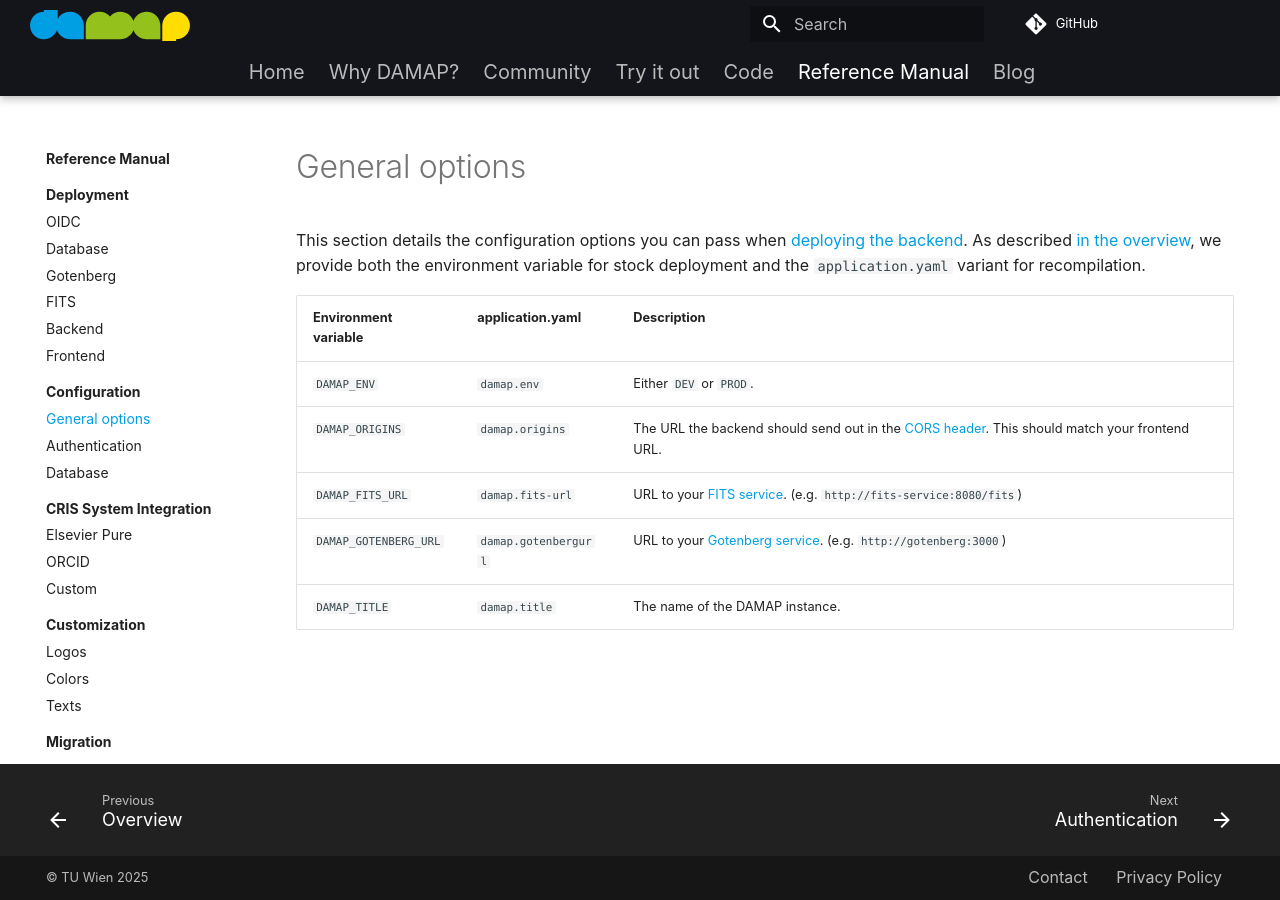
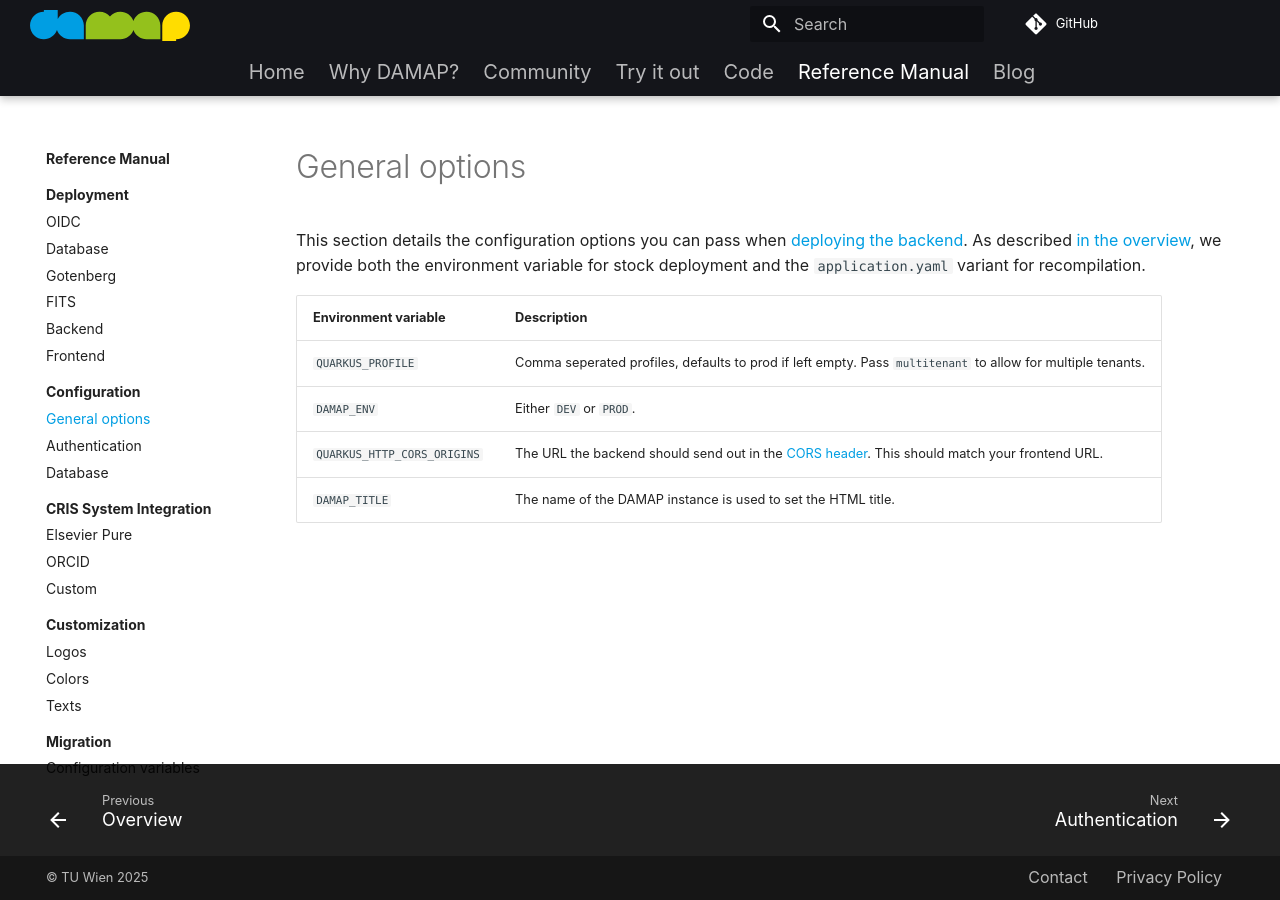
Before and after one commit to damap-org/damap-website, an MkDocs documentation site: the page built from docs/manual/configuration/general.md, in a window 1280 px wide. Built offline with MkDocs 1.6.1 and Material for MkDocs 9.7.7, drawn with Linux system fonts in a browser that asks for light colours; plug-ins that fetch from the network failed and are left out.

Commit message:
Update docs for general configs

```diff
--- a/docs/manual/configuration/general.md
+++ b/docs/manual/configuration/general.md
@@ -8,10 +8,9 @@ hide:
 
 This section details the configuration options you can pass when [deploying the backend](../deployment/backend.md). As described [in the overview](index.md), we provide both the environment variable for stock deployment and the `application.yaml` variant for recompilation.
 
-| Environment variable  | application.yaml     | Description                                                                                                                                                   |
-|-----------------------|----------------------|---------------------------------------------------------------------------------------------------------------------------------------------------------------|
-| `DAMAP_ENV`           | `damap.env`          | Either `DEV` or `PROD`.                                                                                                                                       |
-| `DAMAP_ORIGINS`       | `damap.origins`      | The URL the backend should send out in the [CORS header](https://developer.mozilla.org/en-US/docs/Web/HTTP/Guides/CORS). This should match your frontend URL. |
-| `DAMAP_FITS_URL`      | `damap.fits-url`     | URL to your [FITS service](../deployment/fits.md). (e.g. `http://fits-service:8080/fits`)                                                                     |
-| `DAMAP_GOTENBERG_URL` | `damap.gotenbergurl` | URL to your [Gotenberg service](../deployment/gotenberg.md). (e.g. `http://gotenberg:3000`)                                                                   |
-| `DAMAP_TITLE`         | `damap.title`        | The name of the DAMAP instance.                                                                                                                               |
+| Environment variable  | Description                                                                                                                                                   |
+|-----------------------|---------------------------------------------------------------------------------------------------------------------------------------------------------------|
+| `QUARKUS_PROFILE`     | Comma seperated profiles, defaults to prod if left empty. Pass `multitenant` to allow for multiple tenants.                                                   |
+| `DAMAP_ENV`           | Either `DEV` or `PROD`.                                                                                                                                       |
+| `QUARKUS_HTTP_CORS_ORIGINS`| The URL the backend should send out in the [CORS header](https://developer.mozilla.org/en-US/docs/Web/HTTP/Guides/CORS). This should match your frontend URL. |
+| `DAMAP_TITLE`         | The name of the DAMAP instance is used to set the HTML title.                                                                                                 |
```
Also changed, not shown: docs/manual/migration/configuration-variables.md (added, +16 -0 lines).
